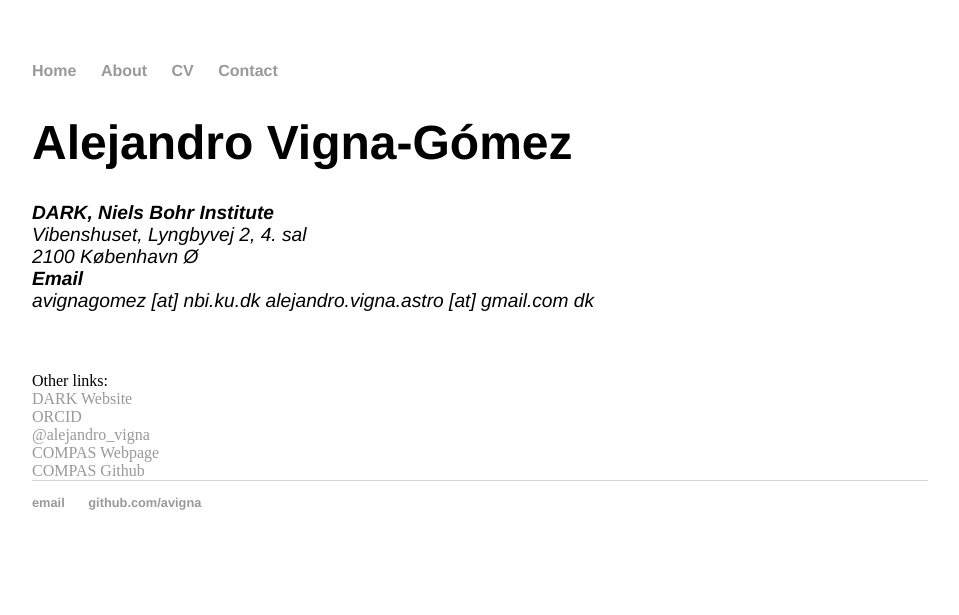
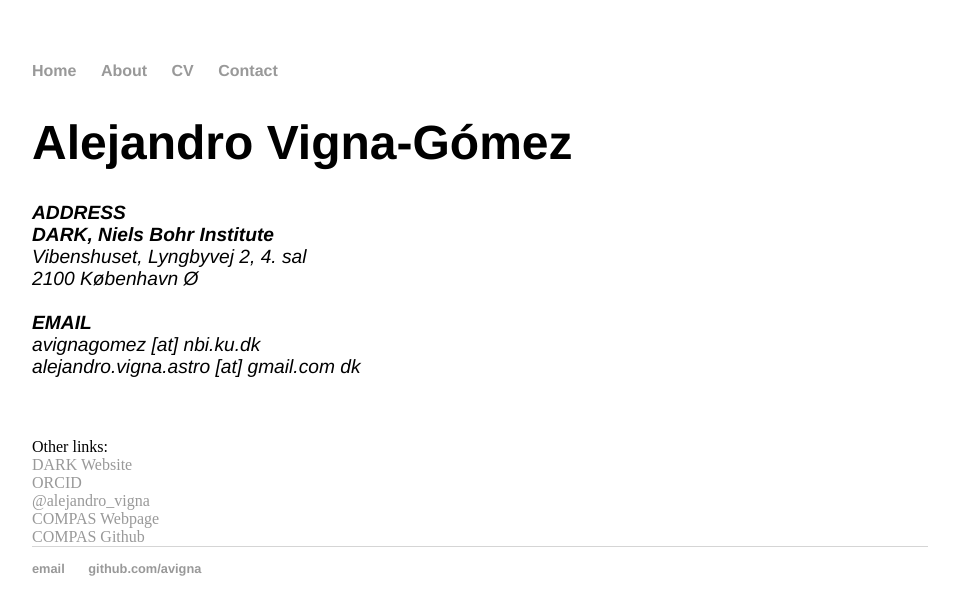
Before and after one commit to avigna/avigna.github.io, a Jekyll site: the page built from contact/index.html, in a window 1280 px wide. Shown: the top 615 px of the page, without its empty margins (160-1119 px from the left). Built offline with Jekyll 4.4.1, drawn with Linux system fonts in a browser that asks for light colours.

Commit message:
Update index.html

```diff
--- a/contact/index.html
+++ b/contact/index.html
@@ -6,12 +6,13 @@ title: Contact
 	<div class="cv">
 		<h1>Alejandro Vigna-Gómez</h1>
 		<address>
+		<strong> ADDRESS </strong><br>
 		<strong>DARK, Niels Bohr Institute</strong><br>
 		Vibenshuset, Lyngbyvej 2, 4. sal <br>
-		2100 København Ø <br>
+		2100 København Ø <br> <br>
 
-		<strong>Email</strong><br>
-		<span class="obfuscate">avignagomez [at] nbi.ku.dk</span>
+		<strong>EMAIL</strong><br>
+		<span class="obfuscate">avignagomez [at] nbi.ku.dk</span> <br>
 		<span class="obfuscate">alejandro.vigna.astro [at] gmail.com dk</span>
 		</address>
 	</div>
```
